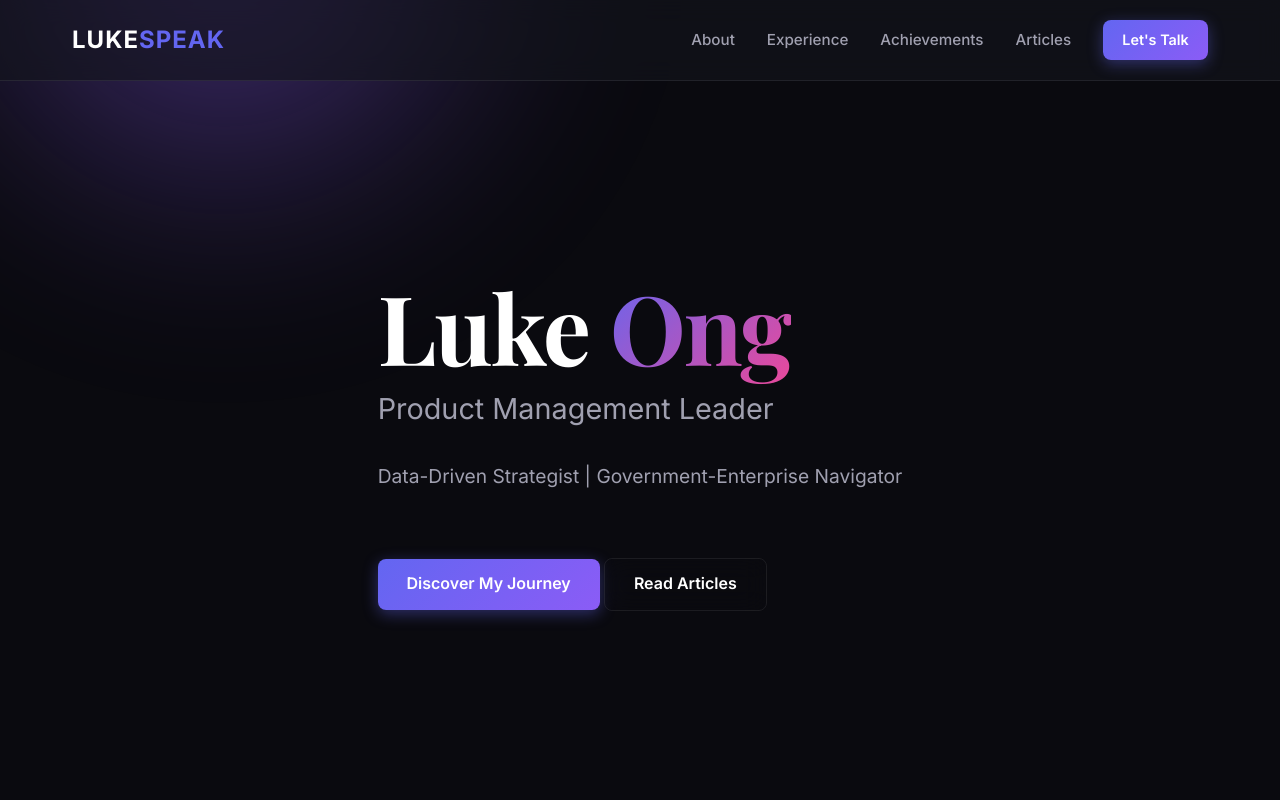
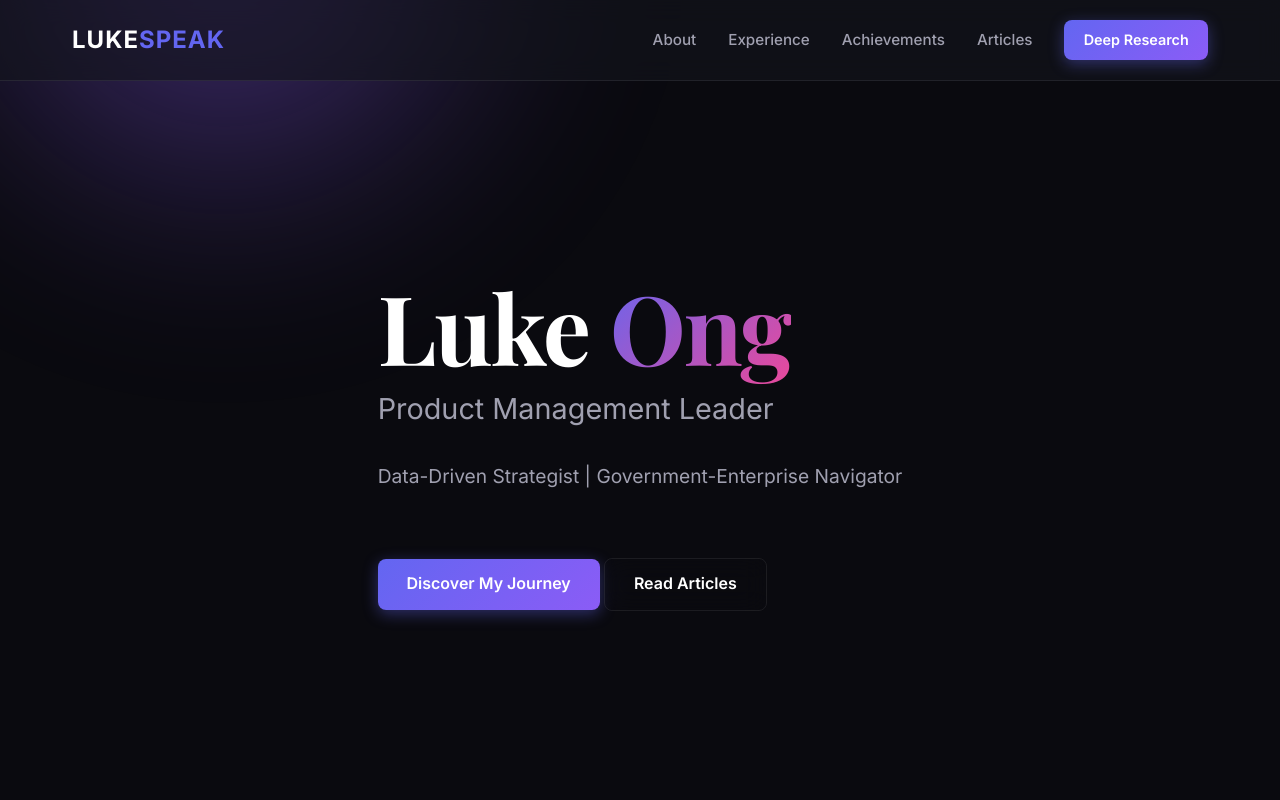
Before and after one commit to yisheng05/lukespeak-portfolio, a website: page index.html in a window 1280 px wide. Shown: the top 800 px of the page. Drawn offline with nearby package versions, Linux system fonts and the light colour scheme; a web font is replaced by a local one.

Commit message:
Rename Let's Talk button to Deep Research and update link

```diff
--- a/index.html
+++ b/index.html
@@ -54,7 +54,7 @@
                 <li><a href="#experience" class="nav-link">Experience</a></li>
                 <li><a href="#achievements" class="nav-link">Achievements</a></li>
                 <li><a href="articles.html" class="nav-link">Articles</a></li>
-                <li><a href="#contact" class="btn btn-primary btn-sm">Let's Talk</a></li>
+                <li><a href="https://deepresearch-706006852307.asia-southeast1.run.app" target="_blank" rel="noopener noreferrer" class="btn btn-primary btn-sm">Deep Research</a></li>
             </ul>
         </nav>
     </header>
```
Also changed, not shown: article.html (+1 -1 lines), articles.html (+1 -1 lines).
